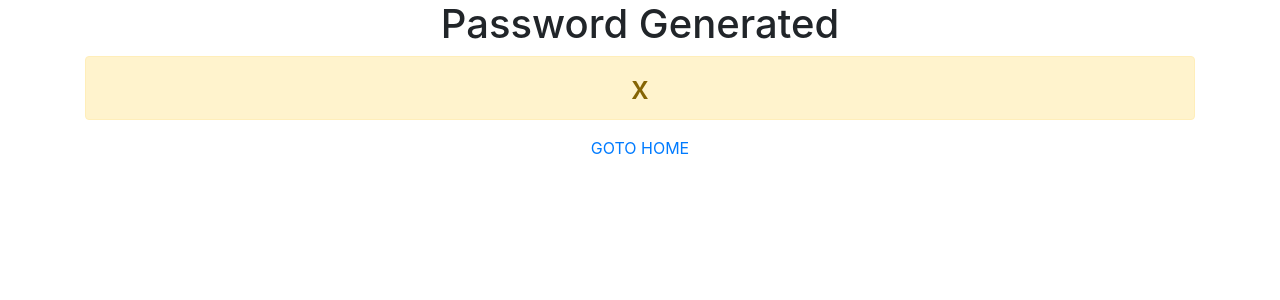
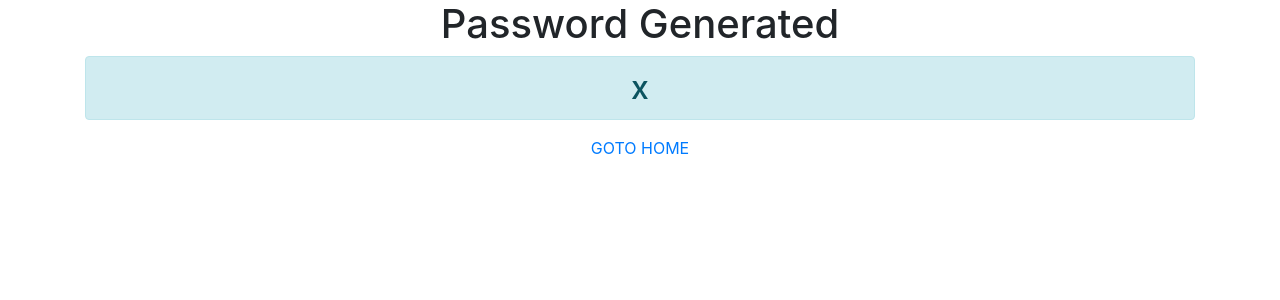
Before and after one commit to azahadsyed/password-generator-django, a Django app: template generator/templates/generator/password.html in a window 1280 px wide. Shown: the top 300 px of the page. Run offline with Django 3.2, Linux system fonts and the light colour scheme; the template is opened without the code that fills it: most values are stand-ins (such as "Sample title", 1, 10 or a date in 2020); some libraries are stand-ins or nearby versions.

Commit message:
Second Stage -html!

```diff
--- a/generator/templates/generator/home.html
+++ b/generator/templates/generator/home.html
@@ -17,6 +17,7 @@
 				<option value="11" selected="selected">11</option>
 				<option value="12">12</option>
 				<option value="13">13</option>
+				<option value="14">14</option>
 			</select>
 			<br>
 			<input type="checkbox" name="uppers">UPPERCASE
--- a/generator/templates/generator/password.html
+++ b/generator/templates/generator/password.html
@@ -8,7 +8,7 @@
 <body>
 	<div class='container text-center'>
 		<h1> Password Generated </h1>
-		<h2 class='alert alert-warning'>{{password}}</h2>
+		<h2 class='alert alert-info'>{{password}}</h2>
 		<a href="{% url 'home' %}"> GOTO HOME</a>
 
 	</div>
```
